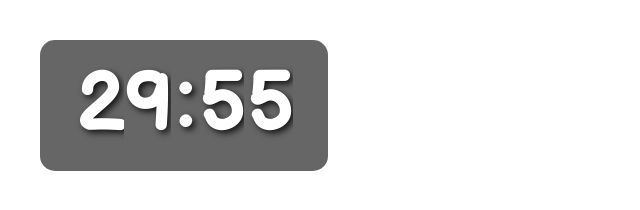
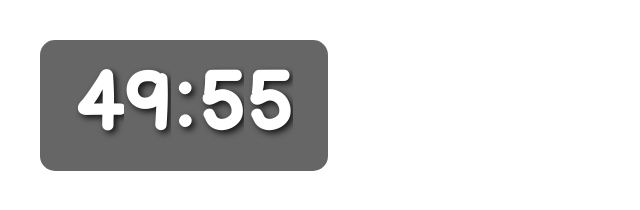
Before and after one commit to bagasfjra/bagas-workshop_git, a plain HTML site: page index.html in a window 1280 px wide. Shown: the whole page, without its empty margins (0-640 px from the left). Drawn offline with Linux system fonts and the light colour scheme.

Commit message:
Perubahan index.html

```diff
--- a/index.html
+++ b/index.html
@@ -141,7 +141,7 @@
   /* =========================================
      PENGATURAN WAKTU
      ========================================= */
-  const durationInMinutes = 30; // Ubah durasi timer di sini (misal 0.1 untuk test)
+  const durationInMinutes = 50; // Ubah durasi timer di sini (misal 0.1 untuk test)
 
   const timeInMilliseconds = durationInMinutes * 60 * 1000;
   const endTime = Date.now() + timeInMilliseconds;
```
